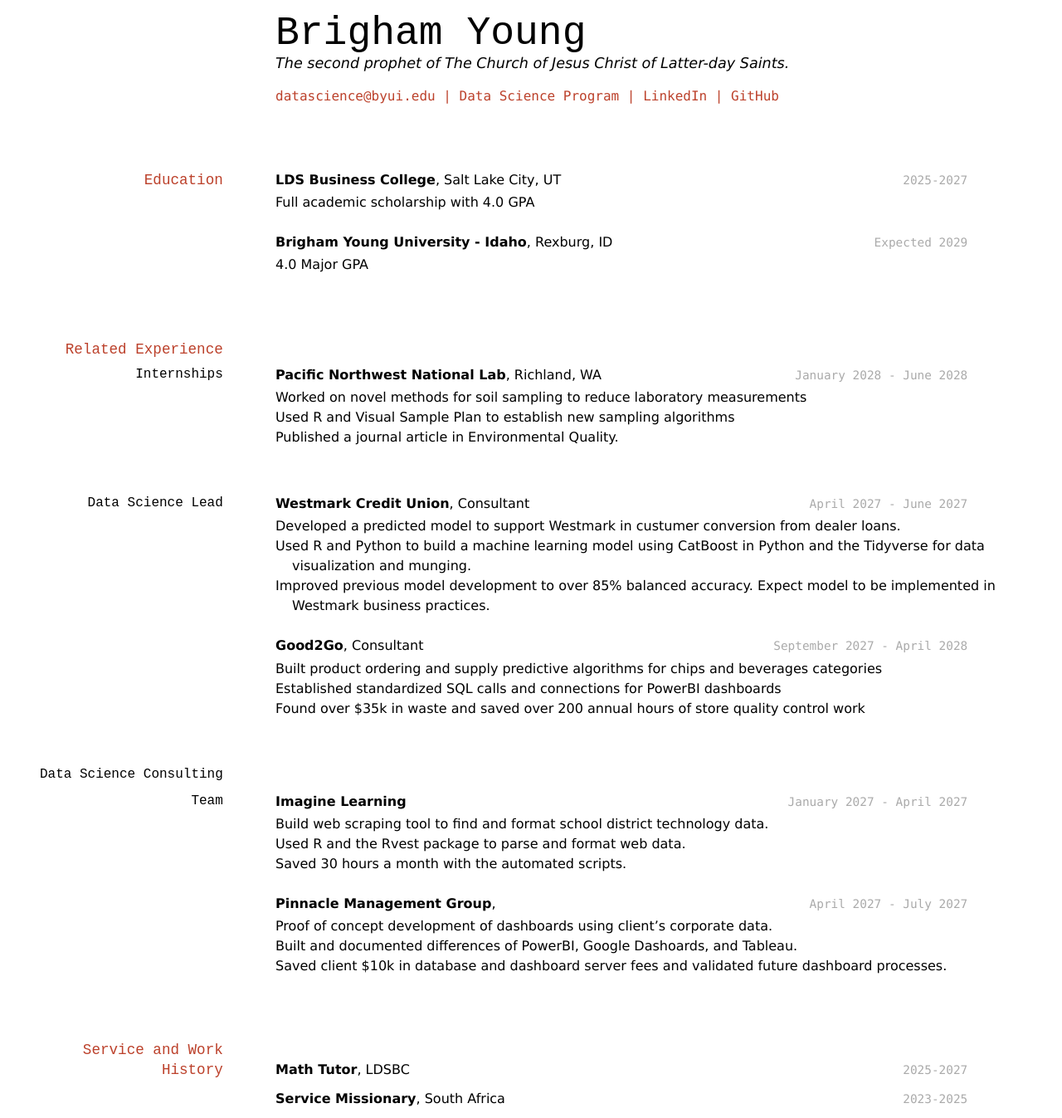
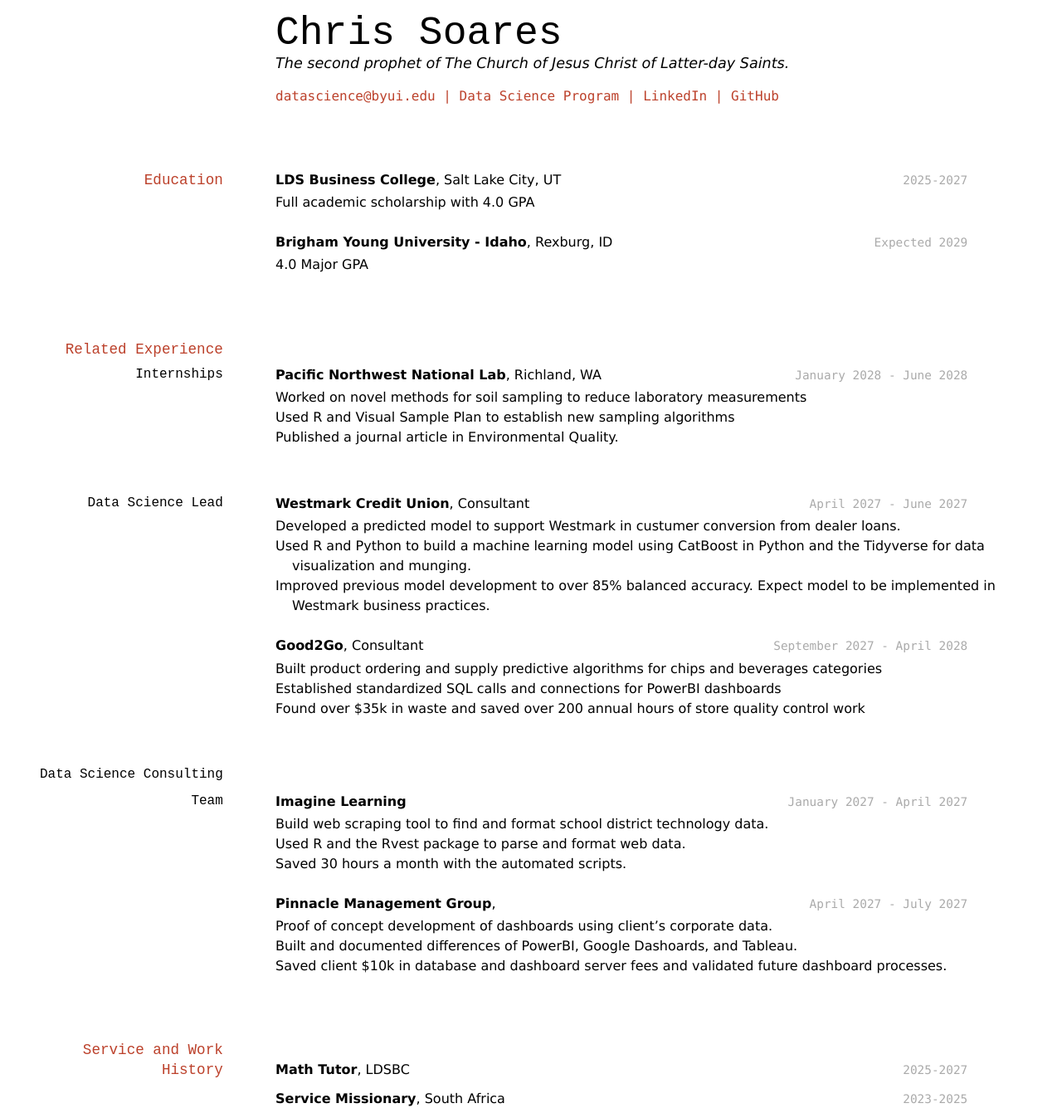
Before and after one commit to chrissoares26/chrissoares_resume, a Jekyll site: the page built from docs/index.md, in a window 1280 px wide. Shown: the whole page at 83% size. Built offline with Jekyll 4.4.1, drawn with Linux system fonts in a browser that asks for light colours.

Commit message:
Update index.md

```diff
--- a/docs/index.md
+++ b/docs/index.md
@@ -1,8 +1,8 @@
 ---
 layout: cv
-title: Brigham Young's Resume
+title: Chris Soares' Resume
 ---
-# Brigham Young
+# Chris Soares
 The second prophet of The Church of Jesus Christ of Latter-day Saints.
 
 <div id="webaddress">
```
